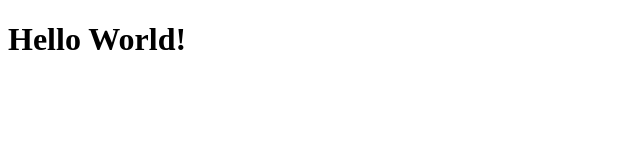
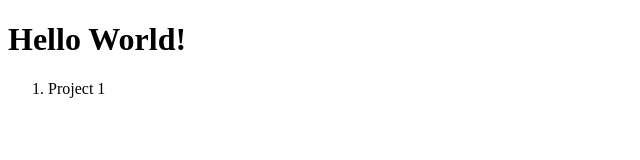
Before and after one commit to abidpu19/HtmlBasic, a plain HTML site: page index.html in a window 1280 px wide. Shown: the full height of the page, 0-640 px from the left. Drawn offline with Linux system fonts and the light colour scheme.

Commit message:
added new odered list
orders list

```diff
--- a/index.html
+++ b/index.html
@@ -7,5 +7,8 @@
 </head>
 <body>
     <h1>Hello World!</h1>
+    <ol>
+        <li>Project 1</li>
+    </ol>
 </body>
 </html>
```
